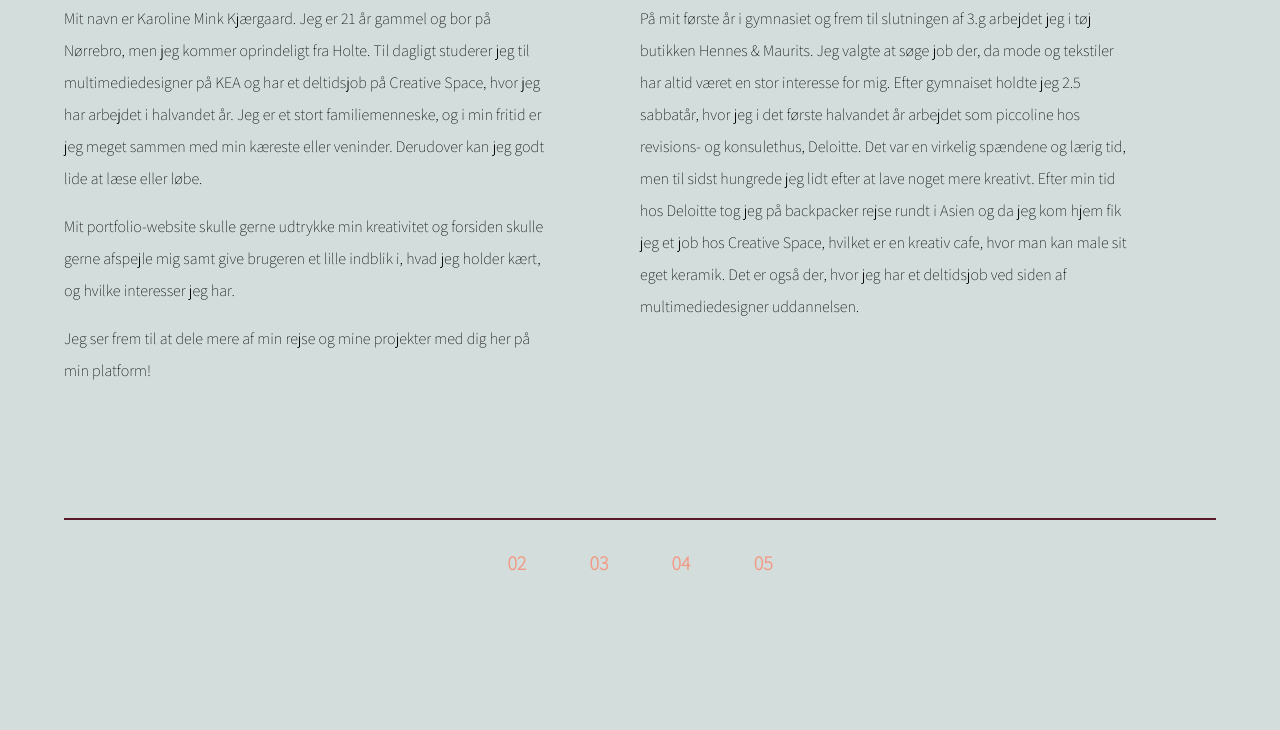
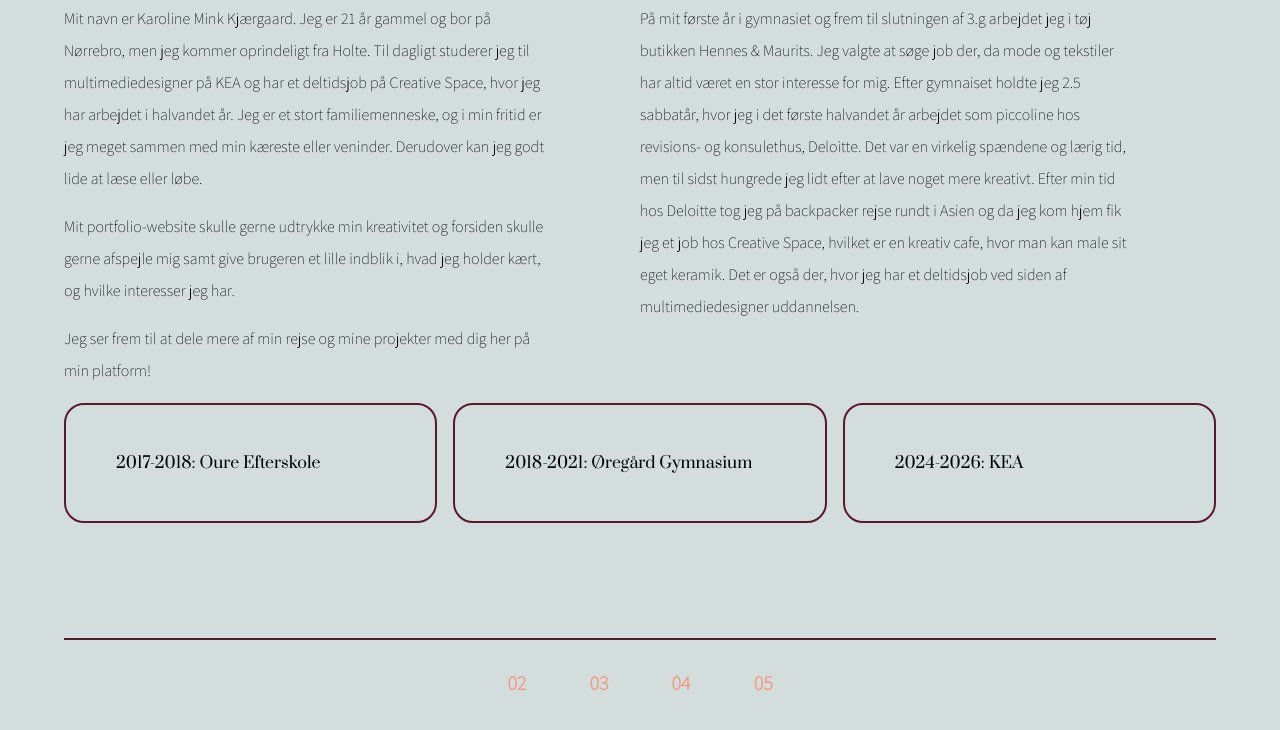
Before and after one commit to KarolineMK/Portfolio-eksamen, a plain HTML site: page html/om_mig.html in a window 1280 px wide. Shown: the part 587-1317 px from the top of the page. Before the commit the page ends 1257 px from the top, so only its background shows below. Drawn offline with Linux system fonts and the light colour scheme.

Commit message:
fndjfnis

```diff
--- a/css/layout.css
+++ b/css/layout.css
@@ -7,6 +7,13 @@
     .gridommig_1-1{
         display: grid;
         grid-template-columns: 1fr 1fr;
+    }
+
+    .grid_1-1-1 {
+        display: grid;
+        grid-template-columns: 1fr 1fr 1fr;
+        gap: 1em;
+        justify-content: space-between;
     }
 
     .overskrifter_ommig{
--- a/css/style.css
+++ b/css/style.css
@@ -13,6 +13,7 @@
     margin-top: 3%;
     margin-bottom: 3%;
   }
+
 body{
   margin: 5%;
   background-color: #D3DEDC;
@@ -92,15 +93,16 @@ h2{
   font-family: "Assistant";
 }
 
-.underoverskrift-pro{
-  text-align: center;
-}
 
 p{
   font-family: "Assistant";
   font-size: 16px;
   max-width: 65ch;
   line-height: 2;
+}
+
+.underoverskrift-pro{
+  text-align: center;
 }
 
 .info-tekst{
@@ -123,16 +125,14 @@ font-size: 25px;
   font-size: 70px;
 }
 
-.ommig_liste{
-    border-style: solid;
-    border-color: rgb(240, 238, 234);
-    background-color: rgb(240, 238, 234);
-    border-radius: 20px;
-    width: 300px;
-    height: 200px;
-    padding-top: 70px;
-    padding-bottom: 40px;
-    text-align: center;
+.uddannelse-grid {
+  border: 2px solid #59192A;
+  border-radius: 20px;
+}
+
+.uddannelsetekst{
+  font-size: 16px;
+  font-family: "Prata";
 }
 
 /* css på links  */
--- a/html/om_mig.html
+++ b/html/om_mig.html
@@ -1,8 +1,8 @@
 <!DOCTYPE html>
-<html lang="en">
+<html lang="da">
   <head>
     <meta charset="UTF-8" />
-    <meta name="viewport" content="width=device-width, initial-scale=1.0" />
+    <meta name="robots" content="noindex, nofollow" />
     <link rel="stylesheet" href="../css/layout.css" />
     <link rel="stylesheet" href="../css/style.css" />
     <link rel="stylesheet" href="../css/burger.css" />
@@ -53,36 +53,30 @@
           </p>
         </div>
       </section>
-      <!-- <section class="grid3_1-1-1">
-        <div class="cv">
-          <h2>CV:</h2>
-          <div>
-            <p>
-              På mit første år i gymnasiet og frem til slutningen af 3.g arbejdet jeg i tøj butikken Hennes & Maurits. Jeg valgte at søge job der, da mode og tekstiler har altid været en stor interesse for mig. Efter gymnaiset holdte jeg
-              2.5 sabbatår, hvor jeg i det første halvandet år arbejdet som piccoline hos revisions- og konsulethus, Deloitte. Det var en virkelig spændene og lærig tid, men til sidst hungrede jeg lidt efter at lave noget mere kreativt.
-              Efter min tid hos Deloitte tog jeg på backpacker rejse rundt i Asien og da jeg kom hjem fik jeg et job hos Creative Space, hvilket er en kreativ cafe, hvor man kan male sit eget keramik. Det er også der, hvor jeg har et
-              deltidsjob ved siden af multimediedesigner uddannelsen.
-            </p>
-          </div>
+      <section class="grid_1-1-1">
+        <!-- <h2>Uddannelse:</h2> -->
+        <div class="uddannelse-grid">
+          <nav>
+            <ul>
+              <li><p class="uddannelsetekst">2017-2018: Oure Efterskole</p></li>
+            </ul>
+          </nav>
+        </div>
+        <div class="uddannelse-grid">
+          <nav>
+            <ul>
+              <li><p class="uddannelsetekst">2018-2021: Øregård Gymnasium</p></li>
+            </ul>
+          </nav>
+        </div>
+        <div class="uddannelse-grid">
+          <nav>
+            <ul>
+              <li><p class="uddannelsetekst">2024-2026: KEA</p></li>
+            </ul>
+          </nav>
         </div>
       </section>
-      <section class="grid3_1-1-1">
-        <div class="uddannelse">
-          <h2>Uddannelse:</h2>
-          <div>
-            <p>Oure Efterskole</p>
-            <p>2017 - 2018</p>
-          </div>
-          <div>
-            <p>Øregård Gymnasium</p>
-            <p>2018 - 2021</p>
-          </div>
-          <div>
-            <p>MMD</p>
-            <p>2024</p>
-          </div>
-        </div>
-      </section> -->
     </main>
     <footer>
       <div class="footer">
```
Also changed, not shown: html/projekter.html (+2 -2 lines), html/tema_fem.html (+2 -2 lines), html/tema_fire.html (+4 -4 lines), html/tema_to.html (+2 -2 lines), html/tema_tre.html (+2 -2 lines), index.html (+2 -2 lines), img/ideudvikling-04.webp (added), img/skitser-04.webp (added).
